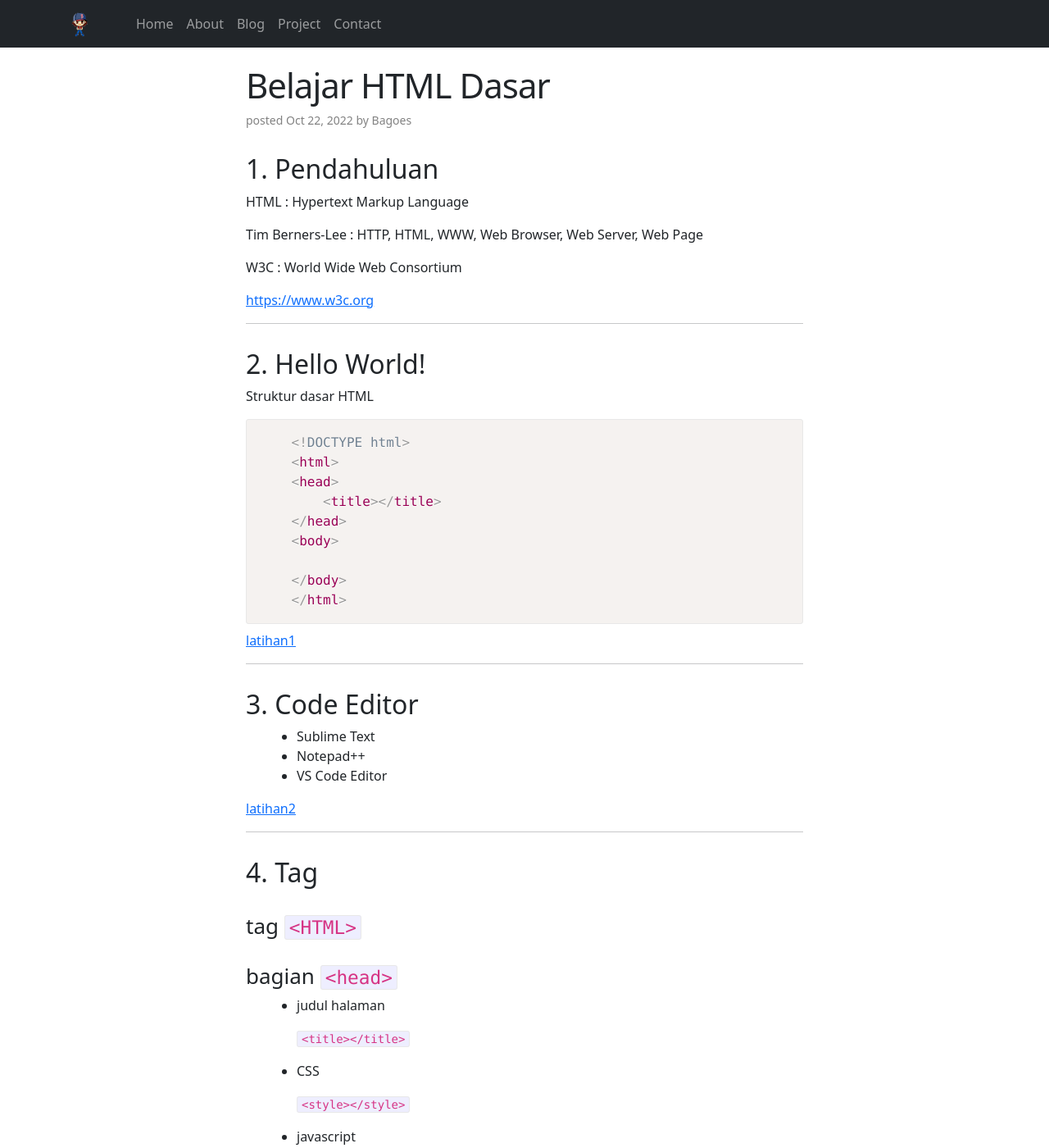
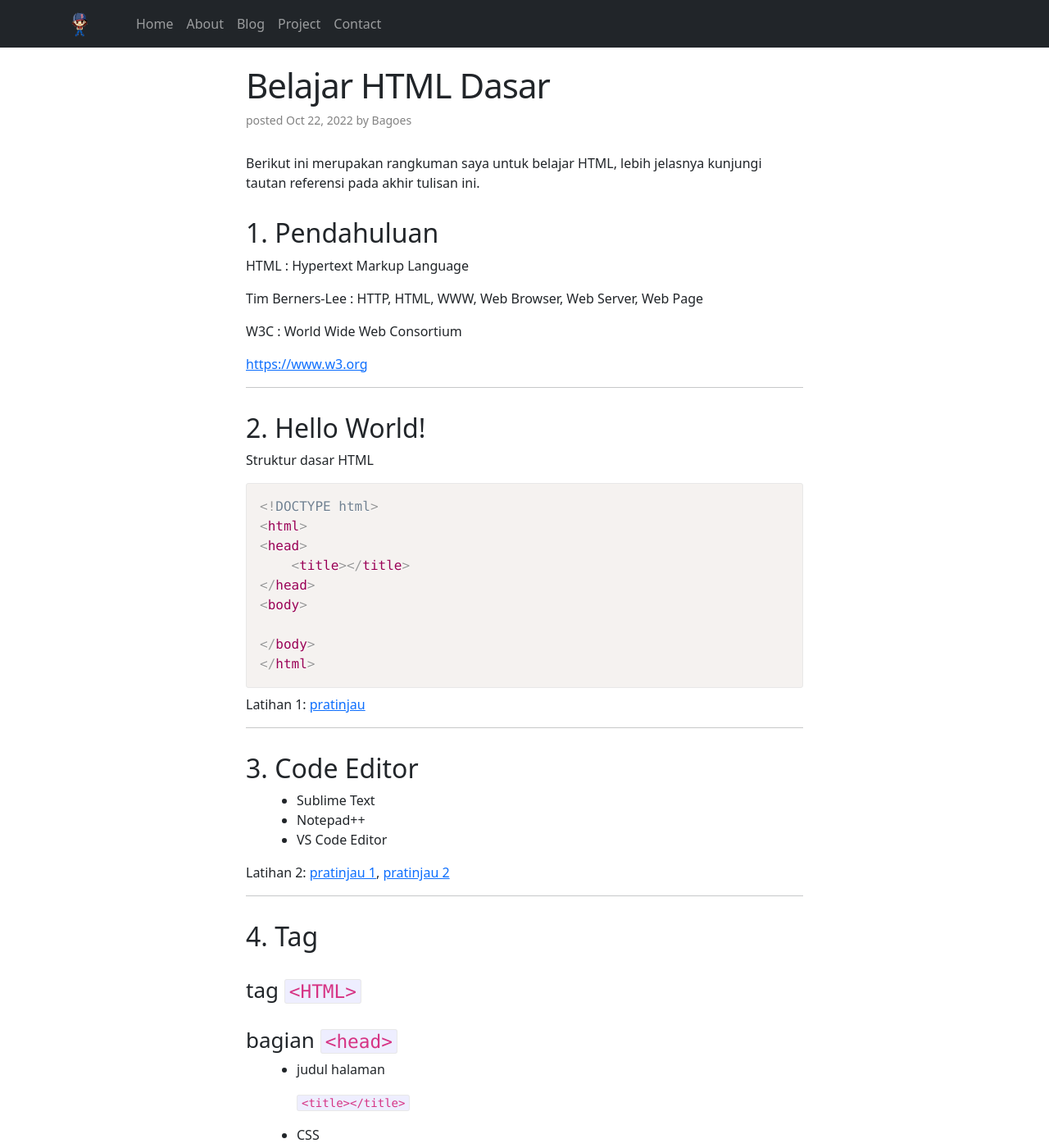
Before and after one commit to bagoes/bagoes.github.io, a Jekyll site: the page built from _posts/2022-10-23-belajar-html-dasar.md, in a window 1280 px wide and 1400 px high. Shown: the whole window at 82% size. Built offline with Jekyll 4.4.1, drawn with Linux system fonts in a browser that asks for light colours; comment, search, counter and statistics services are not loaded; some of the changed text lies outside the part shown.

Commit message:
update post belajar html

````diff
--- a/_posts/2022-10-23-belajar-html-dasar.md
+++ b/_posts/2022-10-23-belajar-html-dasar.md
@@ -7,6 +7,8 @@
 tag: "html"
 author: Bagoes
 ---
+Berikut ini merupakan rangkuman saya untuk belajar HTML, lebih jelasnya kunjungi tautan referensi pada akhir tulisan ini.
+
 ## 1. Pendahuluan
 
 HTML : Hypertext Markup Language
@@ -15,7 +17,7 @@
 
 W3C : World Wide Web Consortium
 
-<https://www.w3c.org>{:target="_blank"}
+<https://www.w3.org>{:target="_blank"}
 
 ---
 ## 2. Hello World!
@@ -23,18 +25,18 @@
 Struktur dasar HTML
 
 ```html
-    <!DOCTYPE html>
-    <html>
-    <head>
-        <title></title>
-    </head>
-    <body>
+<!DOCTYPE html>
+<html>
+<head>
+    <title></title>
+</head>
+<body>
 
-    </body>
-    </html>
+</body>
+</html>
 ```
 
-[latihan1][link1]
+Latihan 1: [pratinjau][1]{:target="_blank"}
 
 ---
 ## 3. Code Editor
@@ -43,7 +45,7 @@
 - Notepad++
 - VS Code Editor
 
-[latihan2][link2]
+Latihan 2: [pratinjau 1][2-1]{:target="_blank"}, [pratinjau 2][2-2]{:target="_blank"}
 
 ---
 ## 4. Tag
@@ -117,8 +119,8 @@
 ### struktur tag
 
 ```html
-    <namatag atribut="nilai">
-    <body bgcolor="lightblue">
+<namatag atribut="nilai">
+<body bgcolor="lightblue">
 ```
 
 ### artibut global
@@ -147,21 +149,21 @@
 
   `<strong></strong>, <em></em>`
 
-[latihan3][link3]
+Latihan 3: [pratinjau][3]{:target="_blank"}
 
 ---
 ## 6. Heading
 
 ```html
-  <h1>Heading 1</h1>
-  <h2>Heading 2</h2>
-  <h3>Heading 3</h3>
-  <h4>Heading 4</h4>
-  <h5>Heading 5</h5>
-  <h6>Heading 6</h6>
+<h1>Heading 1</h1>
+<h2>Heading 2</h2>
+<h3>Heading 3</h3>
+<h4>Heading 4</h4>
+<h5>Heading 5</h5>
+<h6>Heading 6</h6>
 ```
 
-[latihan4][link4]
+Latihan 4: [pratinjau][4]{:target="_blank"}
 
 ---
 ## 7. List
@@ -178,7 +180,7 @@
 
   `<dl></dl>`
 
-[latihan5][link5]
+Latihan 5: [pratinjau][5]{:target="_blank"}
 
 ---
 ## 8. Hyperlink
@@ -219,7 +221,7 @@
 
   `_top`
 
-[latihan6][link6]
+Latihan 6: [pratinjau 1][6-1]{:target="_blank"}, [pratinjau 2][6-2]{:target="_blank"}, [pratinjau 3][6-3]{:target="_blank"}, [pratinjau 4][6-4]{:target="_blank"}, [pratinjau 5][6-5]{:target="_blank"}
 
 ---
 ## 9. Image
@@ -233,7 +235,7 @@
 
 `<img src="" alt="" title="" width="" height="">`
 
-[latihan7][link7]
+Latihan 7: [pratinjau][7]{:target="_blank"}
 
 ---
 ## 10. Table
@@ -246,11 +248,11 @@
 `<table></table>`
 
 ```html
-  <table>
-    <tr> // table row
-      <td>...</td> // table data
-    </tr>
-  </table>
+<table>
+  <tr> // table row
+    <td>...</td> // table data
+  </tr>
+</table>
 ```
 
 ---
@@ -260,7 +262,7 @@
 
 `rowspan`
 
-[latihan8][link8]
+Latihan 8: [pratinjau 1][8-1]{:target="_blank"}, [pratinjau 2][8-2]{:target="_blank"}, [pratinjau 3][8-3]{:target="_blank"}
 
 ---
 ## 12. Form
@@ -268,11 +270,11 @@
 `<form></form>`
 
 ```html
-  <form>
-    ...
-      <!-- elemen form -->
-    ...
-  </form>
+<form>
+  ...
+    <!-- elemen form -->
+  ...
+</form>
 ```
 
 Elemen Form
@@ -302,20 +304,30 @@
 
 `<select></select>`
 
-[latihan9][link9]
+Latihan 9: [pratinjau 1][9-1]{:target="_blank"}, [pratinjau 2][9-2]{:target="_blank"}
 
 ---
+Selain tautan untuk melihat pratinjau setiap latihan di codepen, berikut ini disertakan tautan [source code](https://github.com/bagoes/belajar-html/tree/master/WPU/) di GitHub.
+
 Referensi:
 
 [Channel WPU](https://www.youtube.com/playlist?list=PLFIM0718LjIVuONHysfOK0ZtiqUWvrx4F)
 
 
-[link1]: https://github.com/bagoes/belajar-html/tree/master/WPU/latihan1
-[link2]: https://github.com/bagoes/belajar-html/tree/master/WPU/latihan2
-[link3]: https://github.com/bagoes/belajar-html/tree/master/WPU/latihan3
-[link4]: https://github.com/bagoes/belajar-html/tree/master/WPU/latihan4
-[link5]: https://github.com/bagoes/belajar-html/tree/master/WPU/latihan5
-[link6]: https://github.com/bagoes/belajar-html/tree/master/WPU/latihan6
-[link7]: https://github.com/bagoes/belajar-html/tree/master/WPU/latihan7
-[link8]: https://github.com/bagoes/belajar-html/tree/master/WPU/latihan8
-[link9]: https://github.com/bagoes/belajar-html/tree/master/WPU/latihan9
+[1]: https://codepen.io/bagoes-the-bold/pen/ExpYGBv
+[2-1]: https://codepen.io/bagoes-the-bold/pen/qByWGNY
+[2-2]: https://codepen.io/bagoes-the-bold/pen/xxJKNqj
+[3]: https://codepen.io/bagoes-the-bold/pen/rNrBgwG
+[4]: https://codepen.io/bagoes-the-bold/pen/vYaBwZP
+[5]: https://codepen.io/bagoes-the-bold/pen/gOjObPv
+[6-1]: https://codepen.io/bagoes-the-bold/pen/XWBWJdJ
+[6-2]: https://codepen.io/bagoes-the-bold/pen/vYaYEGJ
+[6-3]: https://codepen.io/bagoes-the-bold/pen/QWBWwNz
+[6-4]: https://codepen.io/bagoes-the-bold/pen/rNrNaLa
+[6-5]: https://codepen.io/bagoes-the-bold/pen/gOjObMe
+[7]: https://codepen.io/bagoes-the-bold/pen/PoBowGe
+[8-1]: https://codepen.io/bagoes-the-bold/pen/WNKNbGL
+[8-2]: https://codepen.io/bagoes-the-bold/pen/eYjYmBY
+[8-3]: https://codepen.io/bagoes-the-bold/pen/oNMNgYZ
+[9-1]: https://codepen.io/bagoes-the-bold/pen/zYLYxNr
+[9-2]: https://codepen.io/bagoes-the-bold/pen/RwBwNKx
````
